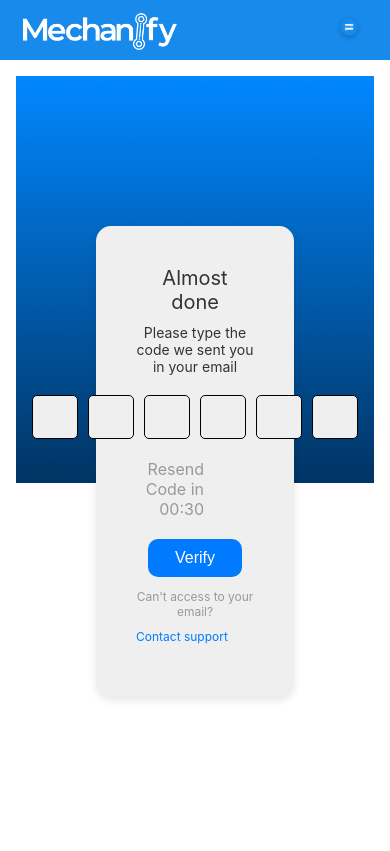
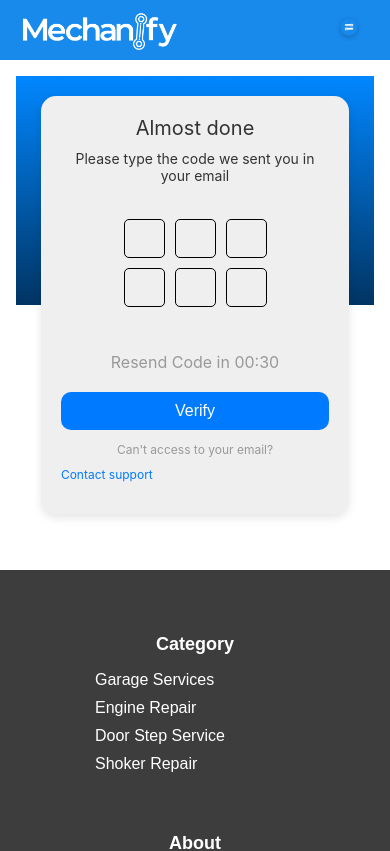
Before and after one commit to user-king/mechanify, a React (Create React App) app: page /otp-verification in a window 390 px wide. Shown: the top 851 px of the page. Built offline with nearby package versions, Linux system fonts and the light colour scheme.

Commit message:
responsive for mobile

```diff
--- a/src/assets/styles/Login.css
+++ b/src/assets/styles/Login.css
@@ -1,10 +1,4 @@
 .login-container {
-    /* display: flex;
-    justify-content: center;
-    align-items: center;
-    width: 100vw;
-    height: 100vh;
-    background: linear-gradient(to bottom, #f4f4f4 50%, white 50%), url('../images/booking_background.png') no-repeat center center/cover; */
     display: flex;
     flex-direction: column;
     justify-content: center;
@@ -15,7 +9,6 @@
     text-align: center;
     margin-bottom: 20px;
     position: relative;
-
 }
 
 .login-upper-background {
@@ -135,3 +128,48 @@
     font-size: 12px;
     color: #999;
 }
+
+/* Responsive styles */
+@media (max-width: 768px) {
+    .login-container {
+        padding: 20px 30px;
+        height: auto;
+    }
+
+    .login-popup {
+        padding: 20px;
+        max-width: 90%;
+        width: 100%;
+    }
+
+    .login-input, .login-select {
+        padding: 8px;
+        margin-bottom: 10px;
+    }
+
+    .login-button {
+        padding: 8px;
+        font-size: 14px;
+    }
+
+    .login-social {
+        padding: 8px;
+        font-size: 14px;
+    }
+
+    .login-logo {
+        width: 100px;
+    }
+
+    .login-title {
+        font-size: 18px;
+    }
+
+    .login-subtitle {
+        font-size: 16px;
+    }
+
+    .login-terms {
+        font-size: 10px;
+    }
+}
--- a/src/assets/styles/OtpVerification.css
+++ b/src/assets/styles/OtpVerification.css
@@ -65,7 +65,6 @@
   .otp-input-container {
     display: flex;
     justify-content: center;
-    margin: 20px 0;
   }
 
   .otp-input {
@@ -77,6 +76,7 @@
     border: 1px solid black;
     border-radius: 5px;
     background-color: #EFEFEF;
+    margin-bottom: 10px;
   }
 
   .otp-resend {
@@ -102,3 +102,42 @@
     font-size: 12px;
     color: #999;
   }
+
+  /* Responsive styles */
+@media (max-width: 768px) {
+    .otp-container {
+        padding: 20px 30px;
+        height: auto;
+    }
+
+    .otp-popup {
+        padding: 20px;
+        max-width: 90%;
+        width: 100%;
+    }
+
+    .otp-input-container {
+        flex-wrap: wrap;
+        margin: 25px;
+        padding: 10px;
+    }
+
+    .otp-input {
+        width: 35px;
+        height: 35px;
+        font-size: 18px;
+    }
+
+    .otp-resend {
+        text-align: center;
+        padding-right: 0;
+    }
+
+    .otp-button {
+        width: 100%;
+    }
+
+    .otp-support {
+        text-align: center;
+    }
+}
```
